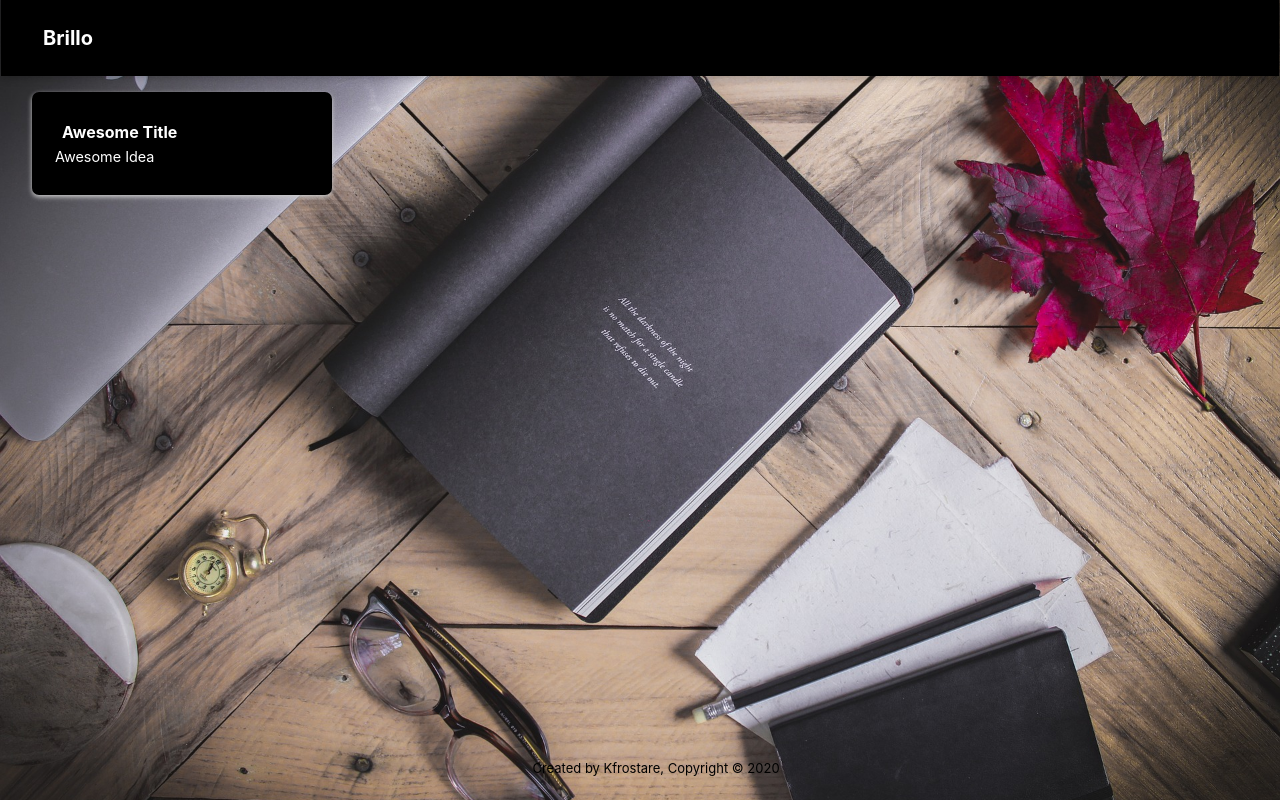
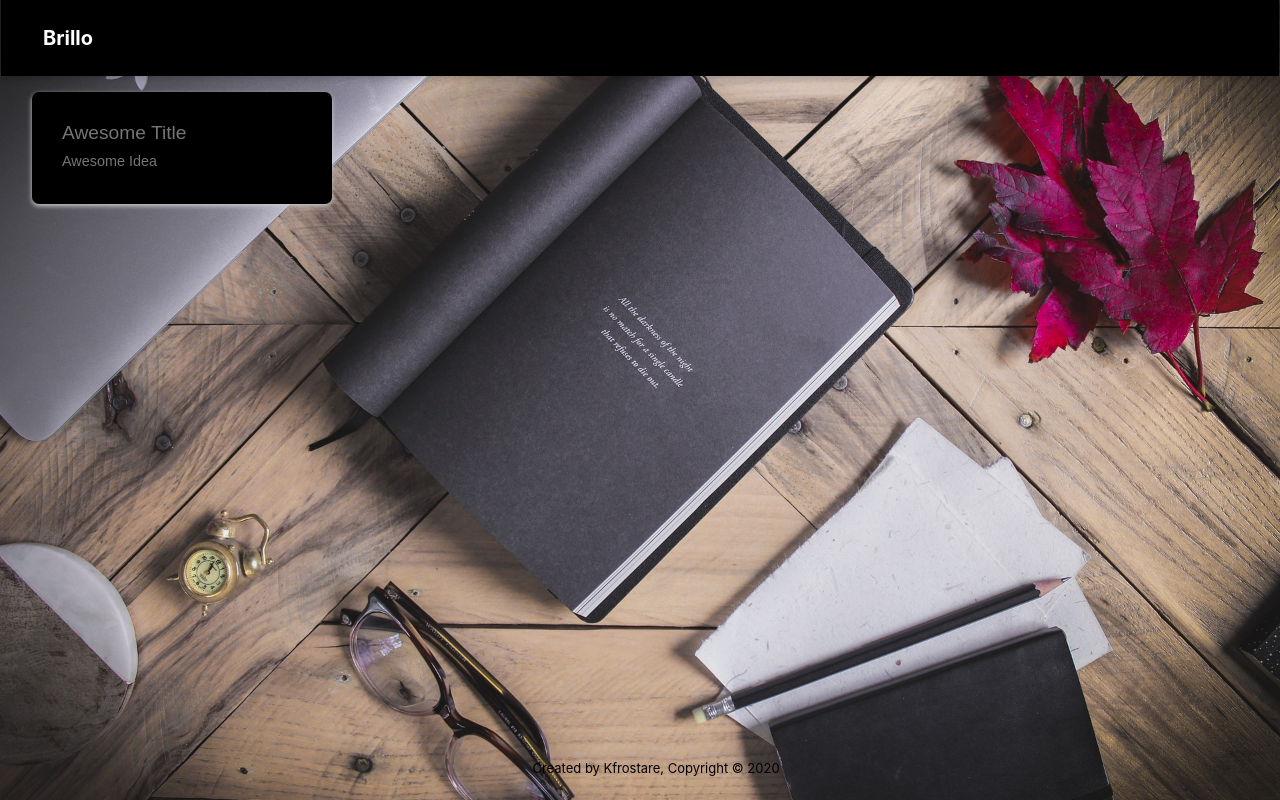
Before and after one commit to kfrostare-Brillo/brillo, a React (Create React App) app: page / in a window 1280 px wide. Built offline with nearby package versions, Linux system fonts and the light colour scheme.

Commit message:
inserts inputs into card component

```diff
--- a/public/index.css
+++ b/public/index.css
@@ -45,21 +45,25 @@ h1 {
   background: black;
   border-radius: 7px;
   box-shadow: 0 2px 5px #ccc;
-  padding: 20px;
+  padding: 30px;
   width: 300px;
   margin: 16px;
   float: left;
 }
-.note h1 {
-  font-size: 1em;
+.title {
+  font-size: 1.2em;
   margin-bottom: 6px;
   color: white;
+  background-color: black;
+  border: none;
 }
-.note p {
+.paragraph {
   font-size: 0.9em;
-  margin-left: 3px;
-  margin-bottom: 10px;
+  margin-left: 0px;
+  margin-bottom: 5px;
   white-space: pre-wrap;
   word-wrap: break-word;
   color: white;
+  background-color: black;
+  border: none;
 }
--- a/src/components/Note.jsx
+++ b/src/components/Note.jsx
@@ -3,8 +3,8 @@ import React from "react"
 function Note() {
   return (
     <div className="note">
-      <h1 id="title">Awesome Title</h1>
-      <p id="paragraph">Awesome Idea</p>
+      <input className="title" placeholder="Awesome Title"/>
+      <input className="paragraph" placeholder="Awesome Idea"/>
     </div>
   )
 }
```
